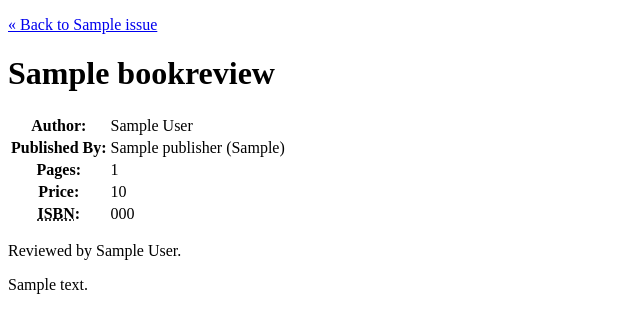
After one commit to dominicrodger/django-magazine, a Django app: template templates/magazine/bookreview_detail.html in a window 1280 px wide. The commit adds this page. Shown: the top 333 px of the page, without its empty margins (0-640 px from the left). Run offline with Django 3.2, Linux system fonts and the light colour scheme; the template is opened without the code that fills it: most values are stand-ins (such as "Sample title", 1, 10 or a date in 2020).

Commit message:
Initial pass at #9 - implementing support for book reviews.

```diff
--- /dev/null
+++ b/templates/magazine/_book_details.html
@@ -0,0 +1,34 @@
+<table class="magazine_bookreview_details">
+    {% if bookreview.book_author %}
+    <tr>
+        <th>Author:</th>
+        <td>{{ bookreview.book_author }}</td>
+    </tr>
+    {% endif %}
+    {% if bookreview.publisher %}
+    <tr>
+        <th>Published By:</th>
+        <td>{{ bookreview.publisher }}
+            {% if bookreview.publisher_location %}({{ bookreview.publisher_location }}){% endif %}
+        </td>
+    </tr>
+    {% endif %}
+    {% if bookreview.num_pages %}
+    <tr>
+        <th>Pages:</th>
+        <td>{{ bookreview.num_pages }}</td>
+    </tr>
+    {% endif %}
+    {% if bookreview.price %}
+    <tr>
+        <th>Price:</th>
+        <td>{{ bookreview.price }}</td>
+    </tr>
+    {% endif %}
+    {% if bookreview.isbn %}
+    <tr>
+        <th><acronym title="International Standard Book Number">ISBN</acronym>:</th>
+        <td>{{ bookreview.isbn }}</td>
+    </tr>
+    {% endif %}
+</table>
--- /dev/null
+++ b/templates/magazine/bookreview_detail.html
@@ -0,0 +1,29 @@
+{% extends 'magazine/magazine_base.html' %}
+
+{% load magazine_tags %}
+
+{% block contents %}
+<p><a href="{{ issue.get_absolute_url }}" title="Back to {{ issue }}" class="issue_back_button">&laquo; Back to {{ issue }}</a></p>
+<h1>{{ bookreview.title|ampersands }}</h1>
+
+{% include 'magazine/_book_details.html' with bookreview=bookreview %}
+
+<p class="magazine_author_tag">
+    Reviewed by {% spaceless %}{% include 'magazine/_authors.html' with authors=bookreview.authors.all %}{% endspaceless %}.
+</p>
+
+{% if bookreview.issue.embargoed %}
+    {% if user.is_staff %}
+    {% include 'magazine/_article_embargoed_staff.html' %}
+    {{ bookreview.demoted_text|safe }}
+    {% else %}
+    {% include 'magazine/_article_embargoed.html' %}
+    <p class="magazine_article_teaser">{{ bookreview.teaser }}</p>
+    {% endif %}
+{% else %}
+    {{ bookreview.demoted_text|safe }}
+{% endif %}
+
+{% include 'magazine/_about_the_authors.html' with authors=bookreview.authors.all %}
+
+{% endblock %}
--- a/templates/magazine/issue_detail.html
+++ b/templates/magazine/issue_detail.html
@@ -18,4 +18,9 @@
     <p>There are no articles in this issue.</p>
 {% endfor %}
 
+{% if book_reviews %}
+<h2>Book Reviews</h2>
+{% include 'magazine/_book_review_list.html' with bookreviews=bookreviews %}
+{% endif %}
+
 {% endblock %}
--- a/urls.py
+++ b/urls.py
@@ -1,12 +1,13 @@
 from django.conf.urls.defaults import *
 from magazine.models import Article
-from magazine.views import CurrentIssueListView, IssueListView, IssueView, ArticleView, AuthorListView, AuthorDetailView
+from magazine.views import CurrentIssueListView, IssueListView, IssueView, ArticleView, AuthorListView, AuthorDetailView, BookReviewView
 
 urlpatterns = patterns('',
     url(r'^$', CurrentIssueListView.as_view(), name='magazine_index'),
     url(r'^issues/$', IssueListView.as_view(), name='magazine_issues'),
     url(r'^issues/(?P<number>([0-9]+))/$', IssueView.as_view(), name='magazine_issue_detail'),
     url(r'^issues/(?P<number>([0-9]+))/(?P<pk>([0-9]+))/$', ArticleView.as_view(), name='magazine_article_detail'),
+    url(r'^issues/(?P<number>([0-9]+))/reviews/(?P<pk>([0-9]+))/$', BookReviewView.as_view(), name='magazine_bookreview_detail'),
     url(r'^authors/$', AuthorListView.as_view(), name='magazine_authors'),
     url(r'^authors/(?P<pk>([0-9]+))/$', AuthorDetailView.as_view(), name='magazine_author_detail'),
 )
```
Also changed, not shown: admin.py (+18 -1 lines), models.py (+45 -0 lines), templates/magazine/_book_review_list.html (added, +12 -0 lines), views.py (+28 -3 lines), migrations/0012_add_book_review.py (added).
